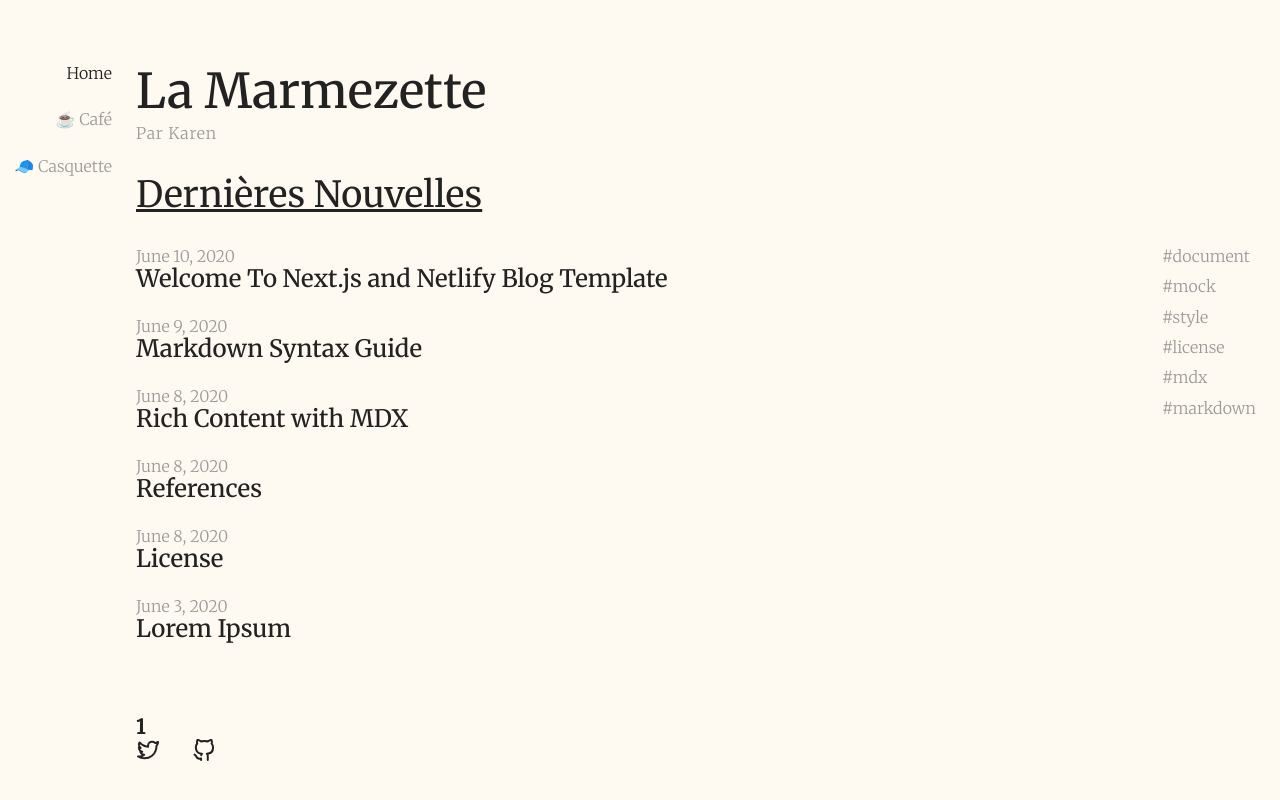
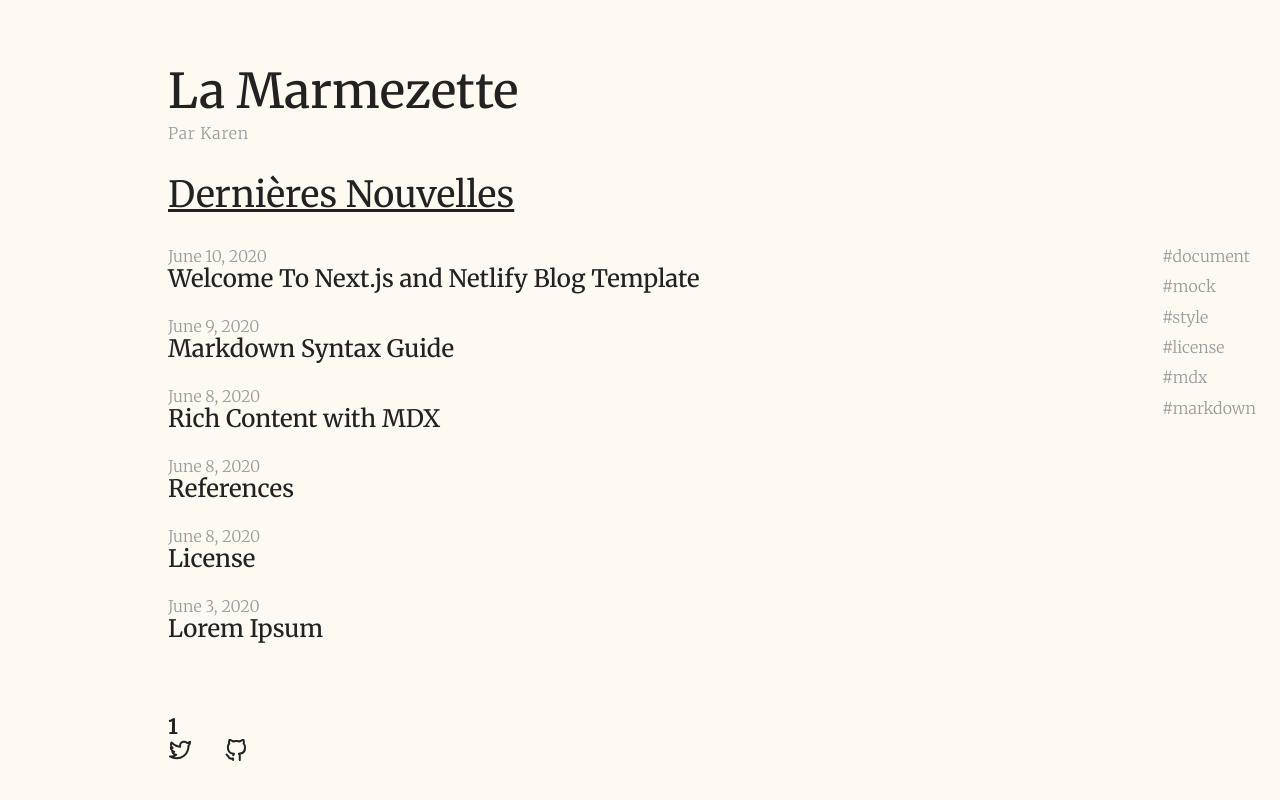
Before and after one commit to JulienMattiussi/marmenews, a Next.js app: page / in a window 1280 px wide. Built offline with nearby package versions, Linux system fonts and the light colour scheme; a web font is replaced by a local one.

Commit message:
Review the navigation

```diff
--- a/src/components/Navigation.tsx
+++ b/src/components/Navigation.tsx
@@ -10,48 +10,57 @@ export default function Navigation() {
     <>
       <Burger active={active} onClick={() => setActive(!active)} />
       <div className={"container " + (active ? "active" : "")}>
+        <div className="nav">
+          <ul>
+            {router.pathname !== "/" && (
+              <li>
+                <Link href="/">
+                  <a>Retour</a>
+                </Link>
+              </li>
+            )}
+          </ul>
+          <h5>Liens utiles</h5>
           <ul>
             <li>
-            <Link href="/">
-              <a className={router.pathname === "/" ? "active" : null}>Home</a>
+              <Link href="https://meet.google.com/fhu-wvvr-zph">
+                <a target="_blank" rel="noopener">
+                  ☕ Café
+                </a>
               </Link>
             </li>
             <li>
-            <Link
-              href="https://meet.google.com/fhu-wvvr-zph"
-              target="_blank"
-              rel="noopener"
-            >
-              <a>☕ Café</a>
-            </Link>
-          </li>
-          <li>
-            <Link href="https://casquette.xyz" target="_blank" rel="noopener">
-              <a>🧢 Casquette</a>
+              <Link href="https://casquette.xyz">
+                <a target="_blank" rel="noopener">
+                  🧢 Casquette
+                </a>
               </Link>
             </li>
           </ul>
+        </div>
         <style jsx>
           {`
             .container {
               width: 0;
             }
+            .nav {
+              position: fixed;
+              top: 0;
+              z-index: 1;
+              transform: translateY(100%);
+              transition: opacity 200ms;
+            }
             ul {
               opacity: 0;
               width: 100%;
               height: 100vh;
-              text-align: right;
               list-style: none;
               margin: 0;
-              padding: 0;
-              position: fixed;
-              top: 0;
+              padding: 8px 0px;
+
               display: flex;
               flex-direction: column;
               justify-content: center;
-              z-index: 1;
-              transform: translateY(100%);
-              transition: opacity 200ms;
             }
             .active ul {
               opacity: 1;
@@ -65,6 +74,10 @@ export default function Navigation() {
             li:last-child {
               margin-bottom: 0;
             }
+            li:hover {
+              text-decoration: underline;
+              text-underline-offset: 8px;
+            }
             .active {
               color: #222;
             }
@@ -73,6 +86,7 @@ export default function Navigation() {
               .container {
                 width: 7rem;
                 display: block;
+                padding: 16px;
               }
               ul {
                 opacity: 1;
```
Lines whose indentation alone changed are shown as unchanged.
